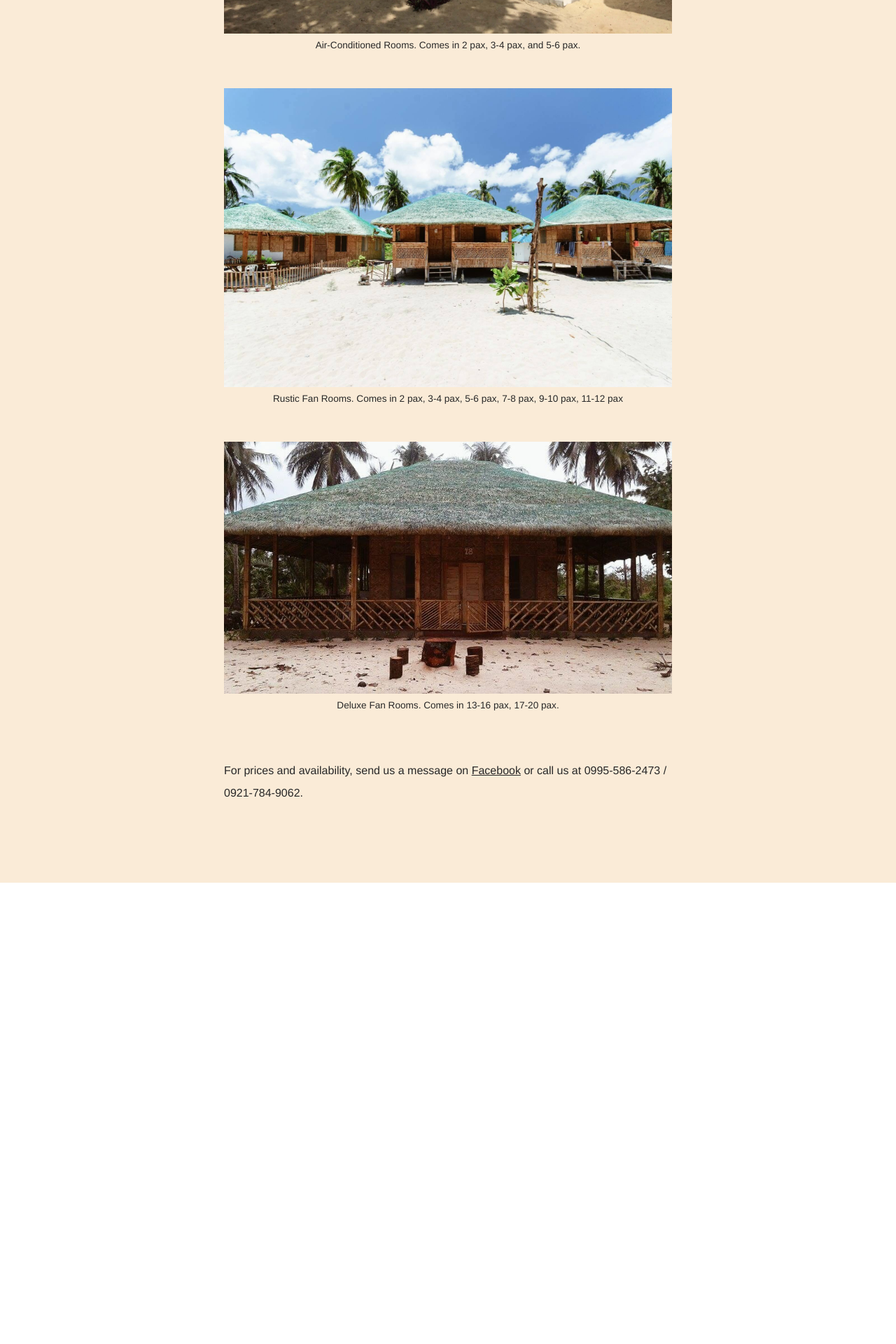
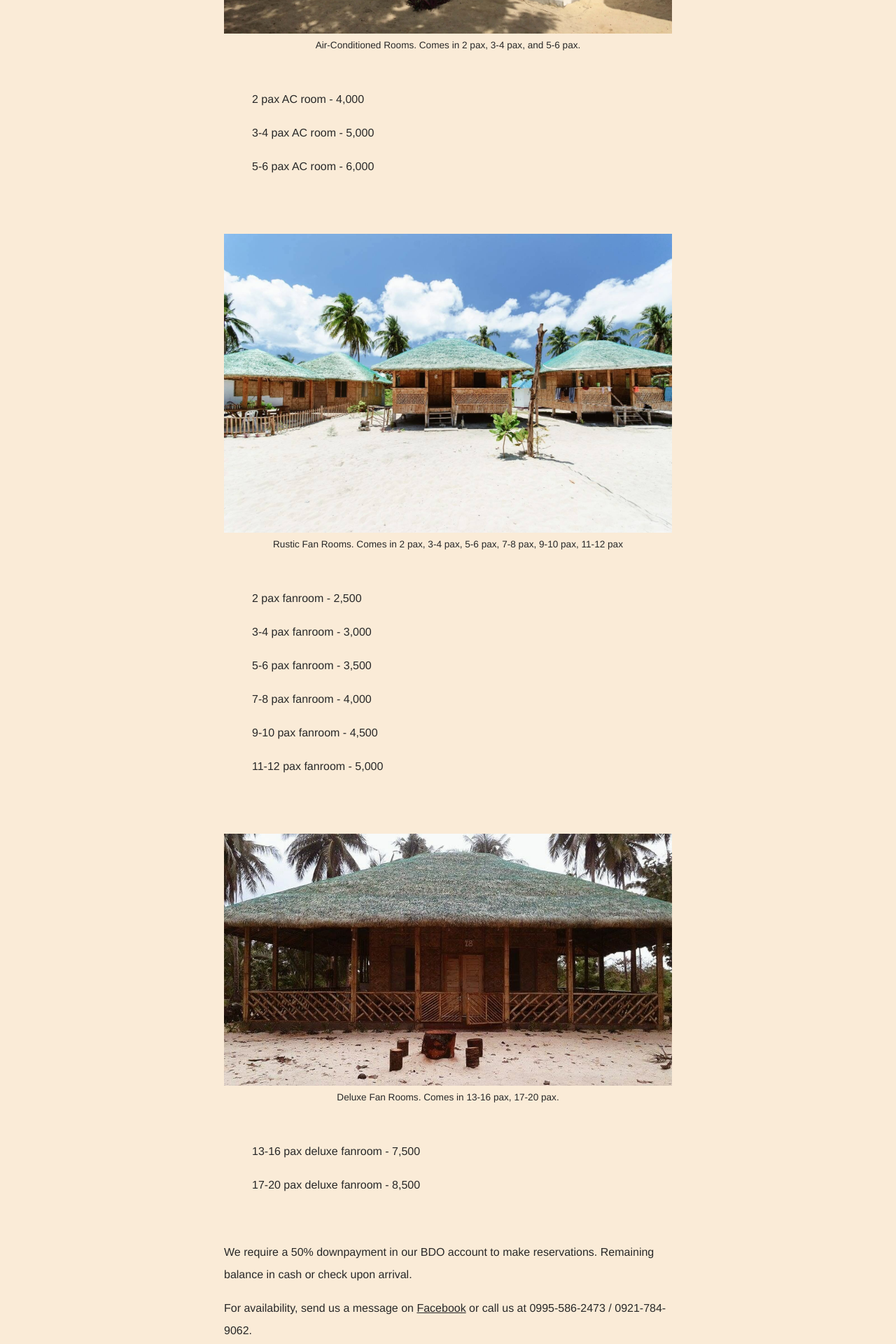
Before and after one commit to giantcarlos/villa-noe, a React (Vite) app: page /#/rooms in a window 1280 px wide. Shown: the part 640-2560 px from the top of the page at 70% size. Before the commit the page ends 1901 px from the top, so only its background shows below. Built offline with nearby package versions, Linux system fonts and the light colour scheme.

Commit message:
add room pricing

```diff
--- a/src/App.css
+++ b/src/App.css
@@ -434,8 +434,12 @@ figure {
   margin-bottom: 2rem;
 }
 
+.room-details {
+  margin-bottom: 4rem;
+}
+
 .details-contact {
-  margin-top: 2rem;
+  margin-top: 4rem;
 }
 
 .details-link {
--- a/src/Components/AmenitiesDetails.jsx
+++ b/src/Components/AmenitiesDetails.jsx
@@ -40,13 +40,26 @@ function AmenitiesDetails() {
                 <motion.div variants={item2}>
                   <ul>Beach Volleyball - 100/hour</ul>
                   <ul>Billiards - 300/hour</ul>
-                  <ul>Catering - Varies*</ul>
                   <ul>Frisbee - 50/hour</ul>
                   <ul>Island Tours - Varies*</ul>
                   <ul>Massage - 500</ul>
                   <ul>Kayaks - 300/hour</ul>
                   <ul>Paddleboards - 250/hour</ul>
                   <ul>Skimboards - 200/hour</ul>
+                </motion.div>
+                <motion.div variants={item2} className="details-title">Catering and Food Packages</motion.div>
+                <motion.div variants={item2}>
+                  <ul>- 1,500 per head.</ul>
+                  <ul>- 3 meals. (1 meat dish, 1 veg dish, 1 seafood dish.)</ul>
+                  <ul>- Dessert and drinks included.</ul>
+                  <ul>- Advanced notice and 50% down payment required.</ul>
+                </motion.div>
+                <motion.div variants={item2} className="details-title">Food Corkage (if you bring your own)</motion.div>
+                <motion.div variants={item2}>
+                  <ul>2-10 pax group - 150</ul>
+                  <ul>11-30 pax group - 300</ul>
+                  <ul>31-50 pax group - 500</ul>
+                  <ul>50-100 pax group - 1,000</ul>
                 </motion.div>
                 <motion.p className="details-contact" variants={item2}>
                     *For the latest prices and availability, send us a message on&nbsp;
--- a/src/Components/RoomsDetails.jsx
+++ b/src/Components/RoomsDetails.jsx
@@ -41,16 +41,34 @@ function RoomsDetails() {
                     <img src="aircon.jpeg" alt="Air-conditioned rooms."></img>
                     <figcaption className="couple-cap">Air-Conditioned Rooms. Comes in 2 pax, 3-4 pax, and 5-6 pax.</figcaption>
                 </motion.figure>
+                <motion.div className="room-details" variants={item2}>
+                    <ul>2 pax AC room - 4,000</ul>
+                    <ul>3-4 pax AC room - 5,000</ul>
+                    <ul>5-6 pax AC room - 6,000</ul>
+                </motion.div>
                 <motion.figure variants={item2} className="couple-image">
                     <img src="cottage.jpg" alt="Rustic fan cottages."></img>
                     <figcaption className="couple-cap">Rustic Fan Rooms. Comes in 2 pax, 3-4 pax, 5-6 pax, 7-8 pax, 9-10 pax, 11-12 pax</figcaption>
                 </motion.figure>
+                <motion.div className="room-details" variants={item2}>
+                    <ul>2 pax fanroom - 2,500</ul>
+                    <ul>3-4 pax fanroom - 3,000</ul>
+                    <ul>5-6 pax fanroom - 3,500</ul>
+                    <ul>7-8 pax fanroom - 4,000</ul>
+                    <ul>9-10 pax fanroom - 4,500</ul>
+                    <ul>11-12 pax fanroom - 5,000</ul>
+                </motion.div>
                 <motion.figure variants={item2} className="couple-image">
                     <img src="deluxe.jpg" alt="Deluxe fan cottages."></img>
                     <figcaption className="couple-cap">Deluxe Fan Rooms. Comes in 13-16 pax, 17-20 pax.</figcaption>
                 </motion.figure>
+                <motion.div className="room-details" variants={item2}>
+                    <ul>13-16 pax deluxe fanroom - 7,500</ul>
+                    <ul>17-20 pax deluxe fanroom - 8,500</ul>
+                </motion.div>
                 <motion.p className="details-contact" variants={item2}>
-                For prices and availability, send us a message on&nbsp;
+                <p>We require a 50% downpayment in our BDO account to make reservations. Remaining balance in cash or check upon arrival.</p>
+                For availability, send us a message on&nbsp;
                 <a className="details-link" href='https://www.facebook.com/VillaNoeBeach/' target="_blank">Facebook</a> or call us at 0995-586-2473 / 0921-784-9062.
                 </motion.p>
             </motion.div>
```
